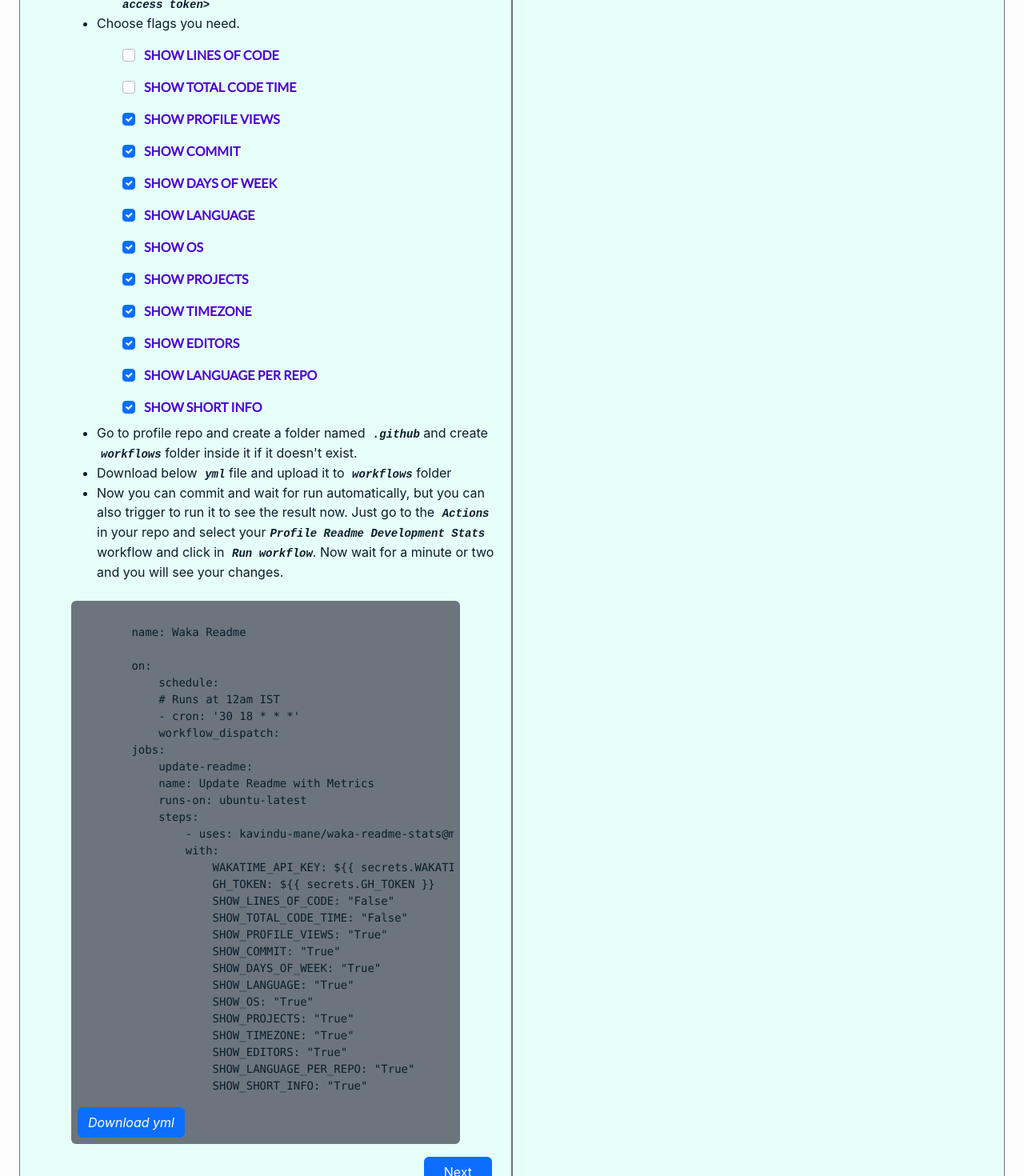
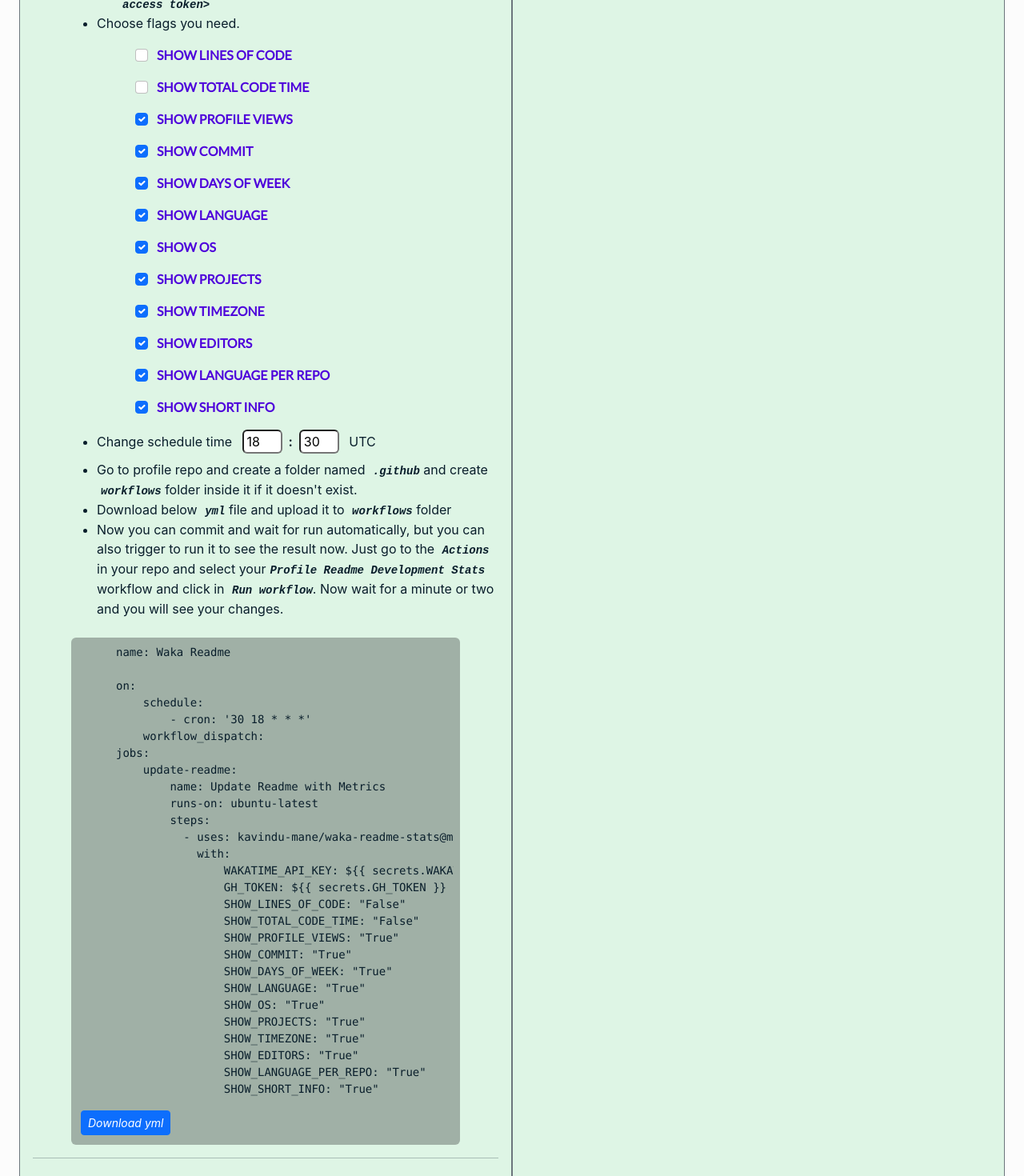
Before and after one commit to kavindu-mane/CreateME, a React (Create React App) app: page /create in a window 1280 px wide. Shown: the part 3100-4570 px from the top of the page at 80% size. Built offline with nearby package versions, Linux system fonts and the light colour scheme.

Commit message:
updates 03/22

```diff
--- a/src/components/AddOns/AddOns.jsx
+++ b/src/components/AddOns/AddOns.jsx
@@ -61,14 +61,22 @@ const AddOns = () => {
         return (`"${data["waka-stats"][key] ? "True" : "False"}"`)
     }
 
+    const getDefaultTime = (index) => {
+        return data["waka-stats"]["time"][index]
+    }
+
+    const setTime = (event , index) => {
+        const newValue = data["waka-stats"]["time"]
+        newValue[index] = parseInt(event.target.value)
+        setData({...data , "waka-stats" : {...data["waka-stats"] , "time":newValue}})
+    }
+
     const returnYml = () => {
-        return(`
-        name: Waka Readme
+        return(`name: Waka Readme
 
 on:
     schedule:
-            # Runs at 12am IST
-            - cron: '30 18 * * *'
+        - cron: '${getDefaultTime(1)} ${getDefaultTime(0)} * * *'
     workflow_dispatch:
 jobs:
     update-readme:
@@ -92,6 +100,15 @@ const AddOns = () => {
                 SHOW_LANGUAGE_PER_REPO: ${returnWakaStats("SHOW_LANGUAGE_PER_REPO")}
                 SHOW_SHORT_INFO: ${returnWakaStats("SHOW_SHORT_INFO")}`
         )
+    }
+
+    const downloadYml = () => {
+        const link = document.createElement('a')
+        const file = new Blob([returnYml()] , {type:"text/plain"})
+        link.href = URL.createObjectURL(file)
+        link.download = "Coding-stats-update.yml"
+        link.click()
+        URL.revokeObjectURL(link.href)
     }
 
     return (
@@ -158,7 +175,7 @@ const AddOns = () => {
             <GithubTrophySettings/>
 
             <div className="d-flex justify-content-center mt-3">
-                <img src={`https://github-profile-trophy.vercel.app/?username=${userName}&theme=${getTheme("profile-trophy")}&no-frame=${getOptionsTropy("hide-border")}&no-bg=${getOptionsTropy("no-bg")}&margin-w=2`}
+                <img src={`https://github-profile-trophy.vercel.app/?username=${userName}&theme=${getTheme("profile-trophy")}&no-frame=${getOptionsTropy("hide-border")}&no-bg=${getOptionsTropy("no-bg")}&margin-w=2&column=-1`}
                 alt={userName} style={{maxWidth:"95%"}}/>
             </div>
 
@@ -183,11 +200,17 @@ const AddOns = () => {
                     <li>GitHub Personal Access Token as <code>GH_TOKEN=&lt;your github access token&gt;</code> </li>
                 </ul>
                 <li>Choose flags you need.</li>
-                <ul>
+                <ul className='list-unstyled ps-1 ps-md-5'>
                     {Object.keys(data["waka-stats"]).slice(0,12).map((key ,i) => {
                         return (<li key={i} className="d-flex">{checkBoxes("waka-stats" , key , key.replaceAll("_" , " "))}</li>)
                     })}
                 </ul>
+                <li className='mt-3'>Change schedule time &ensp;
+                        <input type="number" name="hour" id="hour" min={0} max={23} style={{width:"50px"}}
+                        className="rounded ps-1" defaultValue={getDefaultTime(0)} onChange={(event)=> setTime(event , 0)}/>&ensp;<b>:</b>&ensp;
+                        <input type="number" name="min" id="min" min={0} max={59} style={{width:"50px"}}
+                        className="rounded ps-1" defaultValue={getDefaultTime(1)} onChange={(event)=> setTime(event , 1)}/> &ensp;UTC
+                </li>
                 <li className='mt-2'>Go to profile repo and create a folder named <code>.github</code> and create <code>workflows</code> folder inside it if it doesn't exist.</li>
                 <li>Download below <code>yml</code> file and upload it to <code>workflows</code> folder</li>
                 <li>Now you can commit and wait for run automatically, but you can also trigger to run it
@@ -196,10 +219,11 @@ const AddOns = () => {
                     will see your changes.</li>
             </ul>
 
-            <div className='p-2 bg-secondary rounded mx-0 mx-md-5 mt-4'>
-                <pre>{returnYml()}</pre>
-                <button className='btn btn-primary'><i>Download yml</i></button>
+            <div className='p-2 download-yml rounded mx-0 mx-md-5 mt-4'>
+                <pre className='ps-0 ps-md-5'>{returnYml()}</pre>
+                <button className='btn btn-primary btn-sm ms-1 mb-1' onClick={downloadYml}><i>Download yml</i></button>
             </div>
+            <hr />
 
 
         </React.Fragment>
--- a/src/components/Providers/DataProvider.jsx
+++ b/src/components/Providers/DataProvider.jsx
@@ -303,7 +303,8 @@ const DataProvider = ({children}) => {
                 "SHOW_EDITORS":true,
                 "SHOW_LANGUAGE_PER_REPO":true,
                 "SHOW_SHORT_INFO":true,
-                "active":false
+                "active":false,
+                "time":[18,30]
 
         },
         "username":"kavindu-mane"
--- a/src/resources/styles.css
+++ b/src/resources/styles.css
@@ -207,6 +207,10 @@ code {
     font-family: monospace;
 }
 
+.download-yml{
+    background-color: var(--download-yml-bg);
+}
+
 @media (min-width:768px) {
     .intro{
         font-size: 3.5rem;
--- a/src/resources/theme-colors.css
+++ b/src/resources/theme-colors.css
@@ -7,6 +7,7 @@
     --root-color:#101220;
     --addons-author-color:#00f58f;
     --addons-title-color:#00e1ff;
+    --download-yml-bg:#363e44cc;
     --move-btn-bg:#383a44;
     --root-font:#fff;
     --skill-btn-bg:#99ebc3;
@@ -21,12 +22,13 @@
 .light-theme{
     --shadow-color:#b3b1b149;
     --background-color:#fcfcfc;
-    --background-secondary-color:#e7fff9;
+    --background-secondary-color:#DEF5E5;
     --link-color:#1C3879;
     --link-hover-background:#bfcbff55;
     --root-color:#fefefe;
     --addons-author-color:#4d00db;
     --addons-title-color:#0044ff;
+    --download-yml-bg:#22232754;
     --move-btn-bg:#1a2720;
     --root-font:#091e2b;
     --skill-btn-bg:#6199be;
```
Lines whose indentation alone changed are shown as unchanged.
